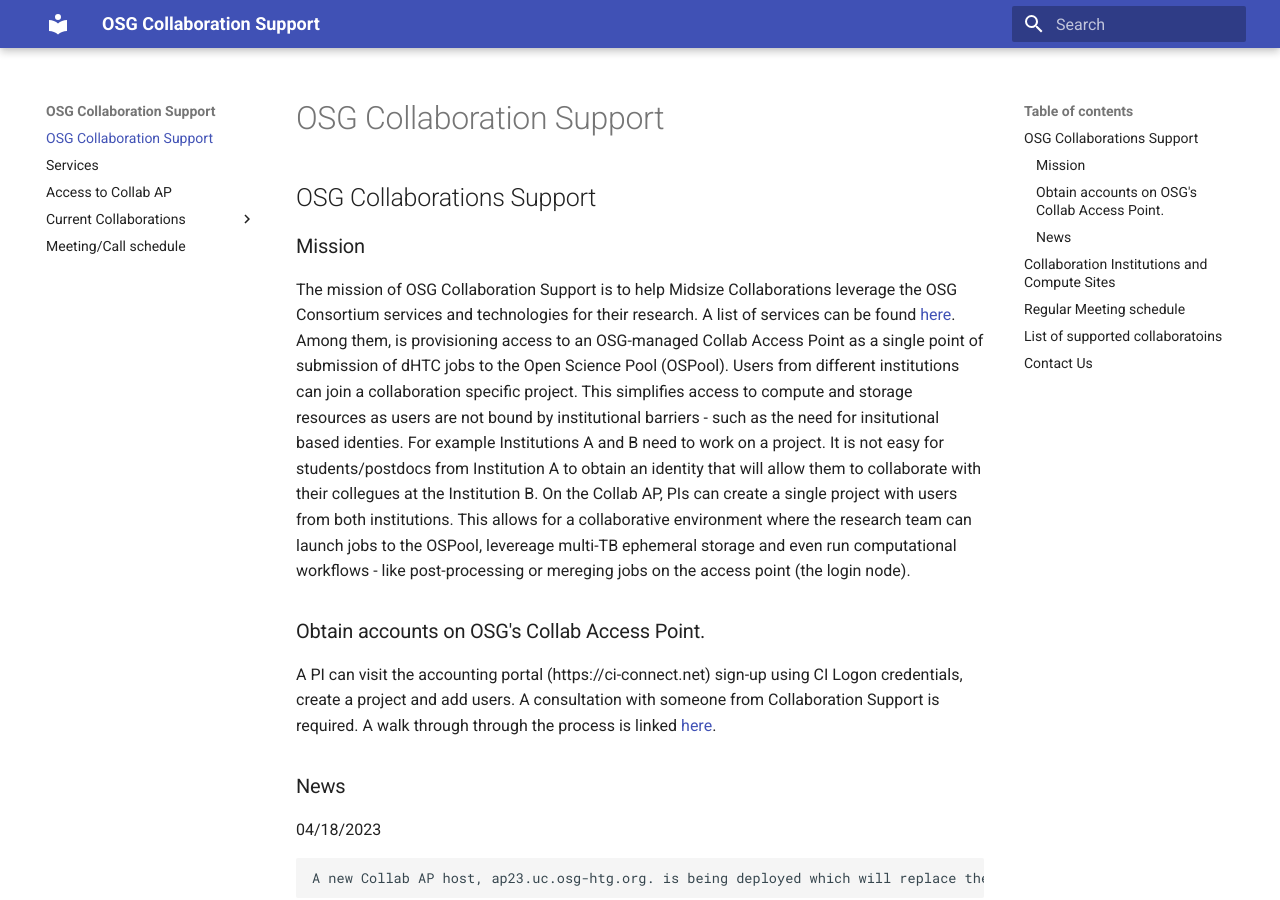
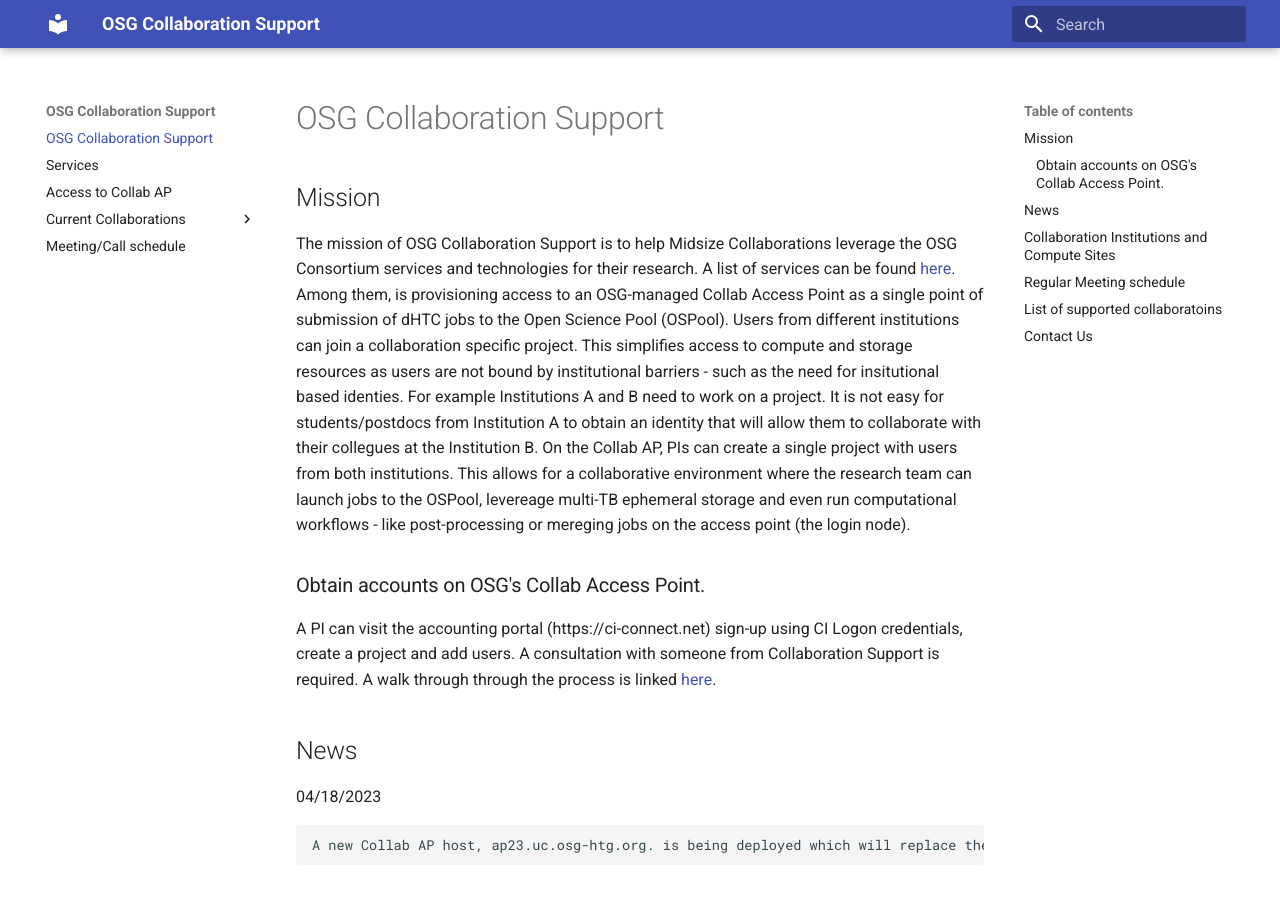
Before and after one commit to osg-htc/collaboration-support, an MkDocs documentation site: the page built from docs/index.md, in a window 1280 px wide and 900 px high. Built offline with MkDocs 1.6.1 and Material for MkDocs 9.7.7, drawn with Linux system fonts in a browser that asks for light colours.

Commit message:
Update index.md

```diff
--- a/docs/index.md
+++ b/docs/index.md
@@ -1,7 +1,4 @@
-## OSG Collaborations Support
-
-
-### Mission
+## Mission
 
 The mission of OSG Collaboration Support is to help Midsize Collaborations leverage the OSG Consortium services and technologies for their research.
 A list of services can be found [here](misc/services.md). Among them, is provisioning access to an OSG-managed Collab Access Point as a single point of submission of dHTC jobs to the Open Science Pool (OSPool). Users from different institutions can join a collaboration specific project. This simplifies access to compute and storage resources as users are not bound by institutional barriers - such as the need for insitutional based identies. For example Institutions A and B need to work on a project. It is not easy for students/postdocs from Institution A to obtain an identity that will allow them to collaborate with their collegues at the Institution B. On the Collab AP, PIs can create a single project with users from both institutions. This allows for a collaborative environment where the research team can launch jobs to the OSPool, levereage multi-TB ephemeral storage and even run computational workflows - like post-processing or mereging jobs on the access point (the login node).
@@ -10,7 +7,7 @@
 
 A PI can visit the accounting portal (https://ci-connect.net) sign-up using CI Logon credentials, create a project and add users. A consultation with someone from Collaboration Support is required. A walk through through the process is linked [here](misc/onboard.md).
 
-### News
+## News
 
 04/18/2023
 
```
